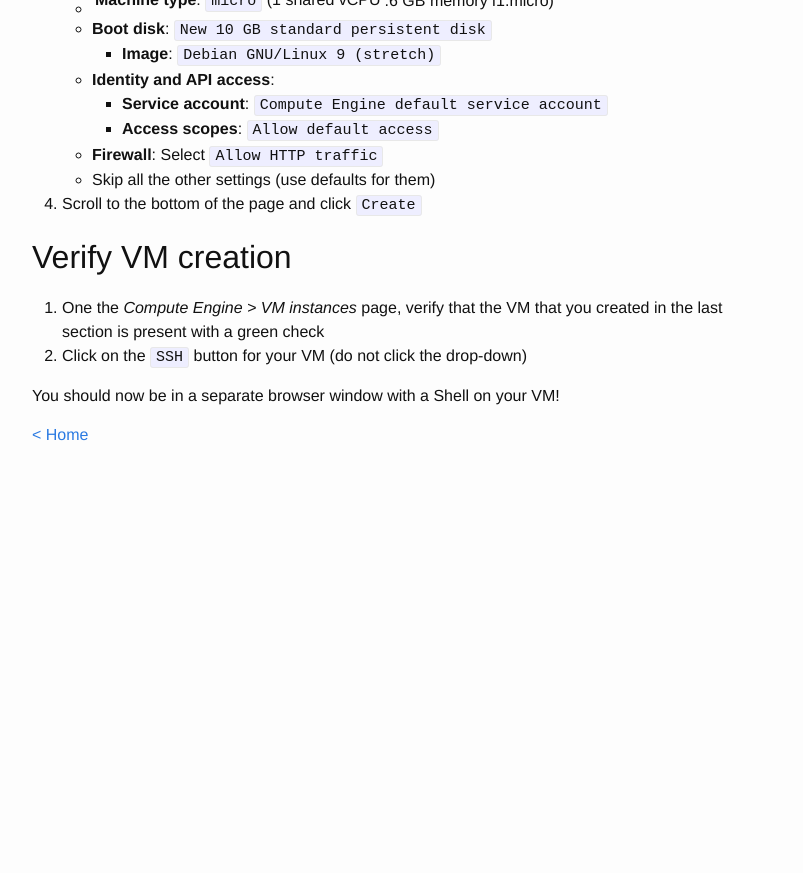
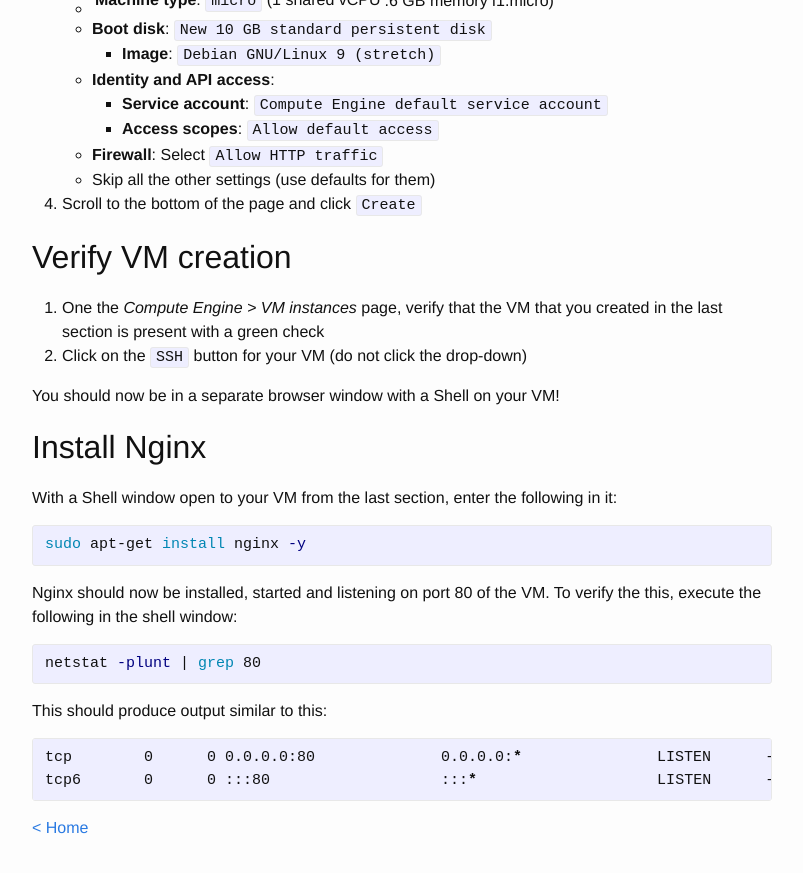
Before and after one commit to mixpix3ls/mixpix3ls.github.io, a Jekyll site: the page built from _posts/2019-05-13-gcp-virtual-machines.markdown, in a window 1280 px wide and 900 px high, scrolled down 1115 px. Shown: the top 873 px of the window, without its empty margins (238-1041 px from the left). Built offline with Jekyll 4.4.1, drawn with Linux system fonts in a browser that asks for light colours; before the commit the page ends 1622 px from its top, so only the background shows below that.

Commit message:
GCP VM content

```diff
--- a/_posts/2019-05-13-gcp-virtual-machines.markdown
+++ b/_posts/2019-05-13-gcp-virtual-machines.markdown
@@ -51,5 +51,26 @@ In this tutorial, you will execute the steps required to create a Linux Virtual
 
 You should now be in a separate browser window with a Shell on your VM!
 
+## Install Nginx
+
+With a Shell window open to your VM from the last section, enter the following in it:
+
+{% highlight bash %}
+sudo apt-get install nginx -y
+{% endhighlight %}
+
+Nginx should now be installed, started and listening on port 80 of the VM. To verify the this, execute the following in the shell window:
+
+{% highlight bash %}
+netstat -plunt | grep 80
+{% endhighlight %}
+
+This should produce output similar to this:
+
+{% highlight bash %}
+tcp        0      0 0.0.0.0:80              0.0.0.0:*               LISTEN      -
+tcp6       0      0 :::80                   :::*                    LISTEN      -
+{% endhighlight %}
+
 
 [Google Cloud Console]: https://console.cloud.google.com
```
